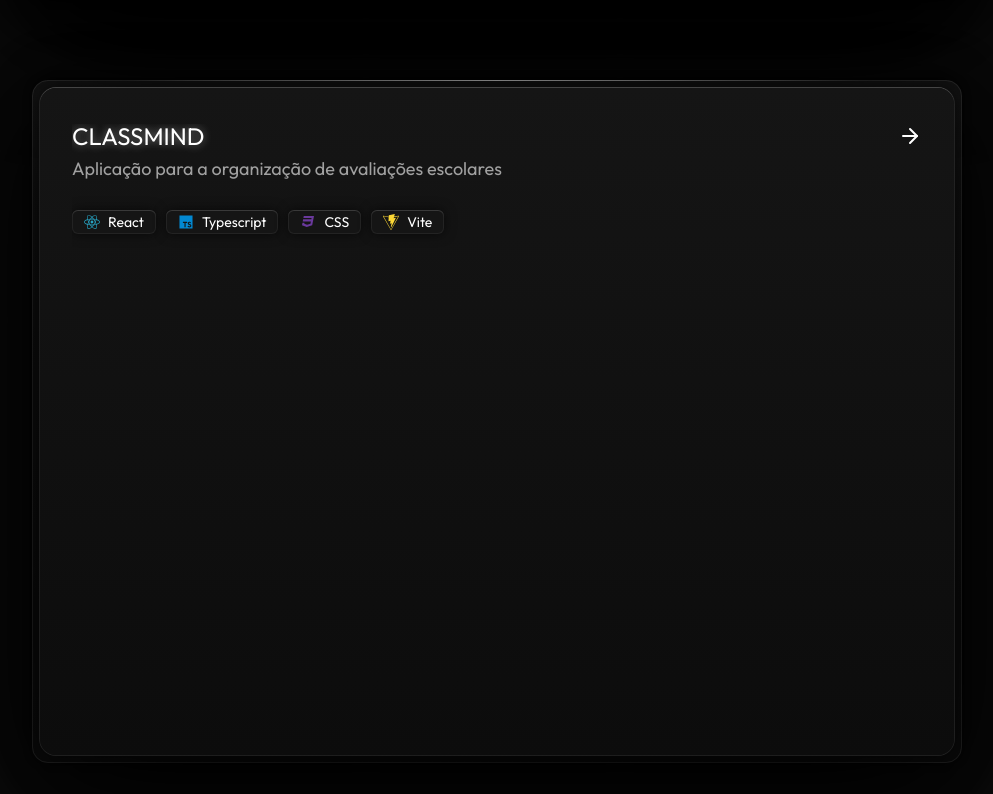
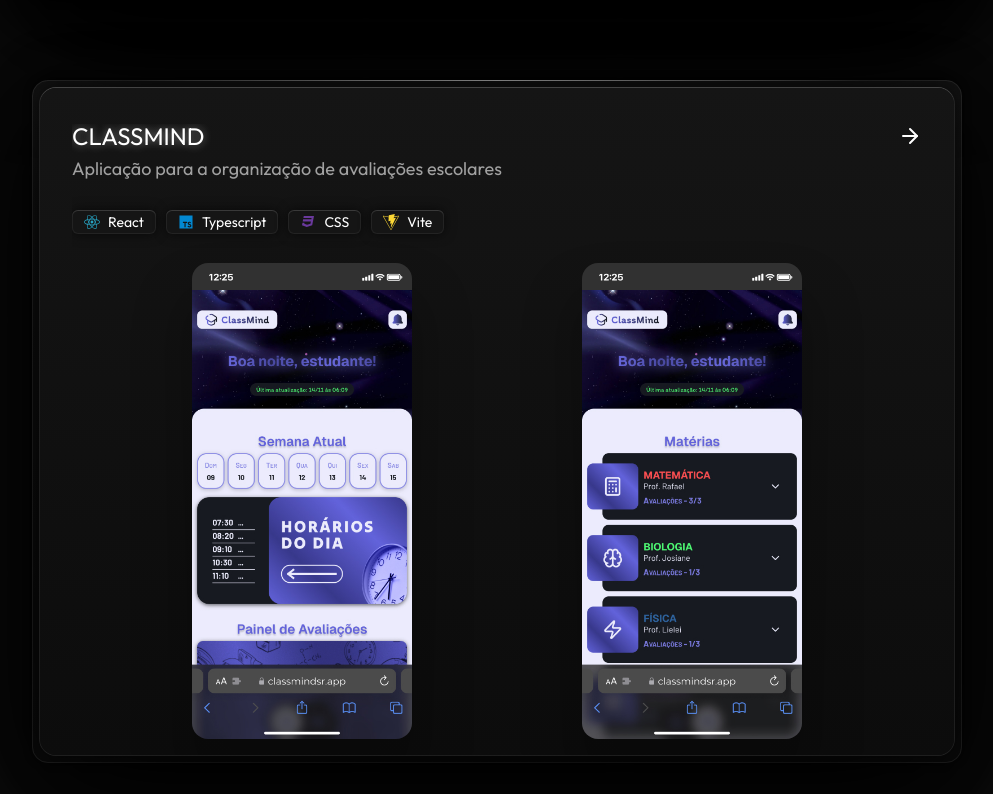
Before and after one commit to rafaelg3r/Portifolio, a React (Vite) app: page / in a window 1280 px wide. Shown: the part 1459-2253 px from the top of the page, without its empty margins (143-1136 px from the left). Built offline with nearby package versions, Linux system fonts and the light colour scheme.

Commit message:
finish projects cards

```diff
--- a/src/App.tsx
+++ b/src/App.tsx
@@ -8,18 +8,20 @@ import { TechCard } from "./components/TechCard";
 import html from "./assets/icons/html.svg";
 import css from "./assets/icons/css.svg";
 import js from "./assets/icons/javascript.svg";
-import react from "./assets/icons/react.svg"
-import vite from "./assets/icons/vite.svg"
-import typescript from "./assets/icons/typeScript.svg"
+import react from "./assets/icons/react.svg";
+import vite from "./assets/icons/vite.svg";
+import typescript from "./assets/icons/typeScript.svg";
 
 import arrowRight from "./assets/icons/arrow-r.svg";
 
 import domhygino from "./assets/mockups/domhygino.jpg";
+import domhyginoHover from "./assets/mockups/domhygino-menu.jpg";
 import classmind from "./assets/mockups/classmind.jpg";
+import classmind2 from "./assets/mockups/classmind2.jpg";
 
 function App() {
   return (
-    <div >
+    <div>
       <div className="teste1 homeRadial"></div>
       <div className="px-28 flex flex-col gap-16">
         <Header />
@@ -65,6 +67,7 @@ function App() {
           padTop="pt-9"
           hoverClass="domHoverBg"
         >
+          {(isHovering) => (
             <div className="flex flex-col gap-5 w-full h-full text-start items-center relative overflow-hidden ">
               <div className="flex flex-col w-full ">
                 <div className="flex justify-between">
@@ -78,7 +81,6 @@ function App() {
                 </p>
               </div>
               <div className="flex gap-2.5 self-start ">
-
                 <TechCard>
                   <img src={html} alt="Logo do HTML" />
                   <span>Html</span>
@@ -92,12 +94,21 @@ function App() {
                   <span>Javascript</span>
                 </TechCard>
               </div>
+
               <img
                 src={domhygino}
                 alt="Captura de tela do site domhygino.com.br"
-              className="rounded-2xl shadow-project-img absolute -bottom-14 transition-all duration-300 ease-out group-hover:-bottom-8"
+                className={`rounded-2xl shadow-project-img absolute -bottom-14 transition-all duration-500 ease-in-out group-hover:-bottom-8
+                  ${isHovering ? "opacity-0" : "opacity-100"}`}
+              />
+              <img
+                src={domhyginoHover}
+                alt="Captura de tela do site domhygino.com.br"
+                className={`rounded-2xl shadow-project-img absolute -bottom-14 transition-all duration-500 ease-in-out group-hover:-bottom-8
+                  ${isHovering ? "opacity-100" : "opacity-0"}`}
               />
             </div>
+          )}
         </ProjectCard>
         <ProjectCard
           link="https://https://classmindsr.vercel.app/"
@@ -105,7 +116,9 @@ function App() {
           width="min-w-[914px]"
           padTop="pt-9"
           hoverClass="classmindHoverBg"
-        ><div className="flex flex-col gap-5 w-full h-full text-start items-center relative overflow-hidden ">
+        >
+          {(isHovering) => (
+            <div className="flex flex-col gap-5 w-full h-full text-start items-center relative overflow-hidden ">
               <div className="flex flex-col w-full ">
                 <div className="flex justify-between">
                   <h4 className="text-white-900 font-outfit text-2xl uppercase text-shadow-white">
@@ -138,9 +151,19 @@ function App() {
               <img
                 src={classmind}
                 alt="Captura de tela do site domhygino.com.br"
-              className="rounded-2xl shadow-project-img absolute -bottom-14 transition-all duration-300 ease-out group-hover:-bottom-8"
+                className={`rounded-2xl w-[220px] shadow-project-img absolute  bottom-4 transition-all duration-400 ease-in-out
+                  ${isHovering ? "left-40" : "left-30"}`}
               />
-          </div></ProjectCard>
+              <img
+                src={classmind2}
+                alt="Captura de tela do site domhygino.com.br"
+                className={`rounded-2xl w-[220px] shadow-project-img absolute bottom-4 transition-all duration-400 ease-in-out
+                  ${isHovering ? "right-40" : "right-30"}`}
+              />
+
+            </div>
+          )}
+        </ProjectCard>
       </div>
     </div>
   );
--- a/src/components/Header/index.tsx
+++ b/src/components/Header/index.tsx
@@ -4,7 +4,7 @@ export function Header() {
   return (
     <header className="fixed top-0 left-0 w-full z-50 flex justify-between items-center py-5 backdrop-blur-sm ">
       <div className="flex justify-between items-center w-full px-25">
-        <div className="flex w-[112px]">
+        <div className="flex w-28">
           <img
             src={logotipo}
             alt="logo da letra R em estilizada com uma coroa"
--- a/src/components/ProjectCard/index.tsx
+++ b/src/components/ProjectCard/index.tsx
@@ -1,6 +1,7 @@
 import { useState } from "react";
+
 type ProjectCardProps = {
-  children: React.ReactNode;
+  children: React.ReactNode | ((isHovering: boolean) => React.ReactNode);
   height: string;
   width?: string;
   padTop?: string;
@@ -32,17 +33,19 @@ export function ProjectCard({
   const parentClasses =
     "group p-2 outline-white-100 outline-1 -outline-offset-1 bg-linear-to-b from-neutral-950 to-stone-925 shadow-project-card rounded-2xl relative";
 
+  const content = typeof children === "function" ? children(isHovering) : children;
+
   if (link) {
     return (
       <div className={parentClasses} {...commonProps}>
-        <div className="absolute top-0 left-0 right-0 h-px highlight-top z-1  "></div>
+        <div className="absolute top-0 left-0 right-0 h-px highlight-top z-1"></div>
         <a
           id="linkContainer"
           href={link}
           target="_blank"
           className={`${baseCardClasses} ${isHovering ? "inset-shadow-project-card-hover" : "inset-shadow-project-card"}`}
         >
-          {children}
+          {content}
           <div
             className={`${hoverClass} transition-opacity duration-300 ease-in-out
               ${isHovering ? " teste1 opacity-100" : "teste1 opacity-0"}`}
@@ -54,7 +57,7 @@ export function ProjectCard({
     return (
       <div className={parentClasses}>
         <div className="absolute -top-px left-0 right-0 h-px highlight-top z-1"></div>
-        <div className={`${baseCardClasses} `}>{children}</div>
+        <div className={`${baseCardClasses}`}>{content}</div>
       </div>
     );
   }
```
Also changed, not shown: src/assets/mockups/classmind.jpg, src/assets/mockups/classmind2.jpg (added). Lines whose indentation alone changed are shown as unchanged.
